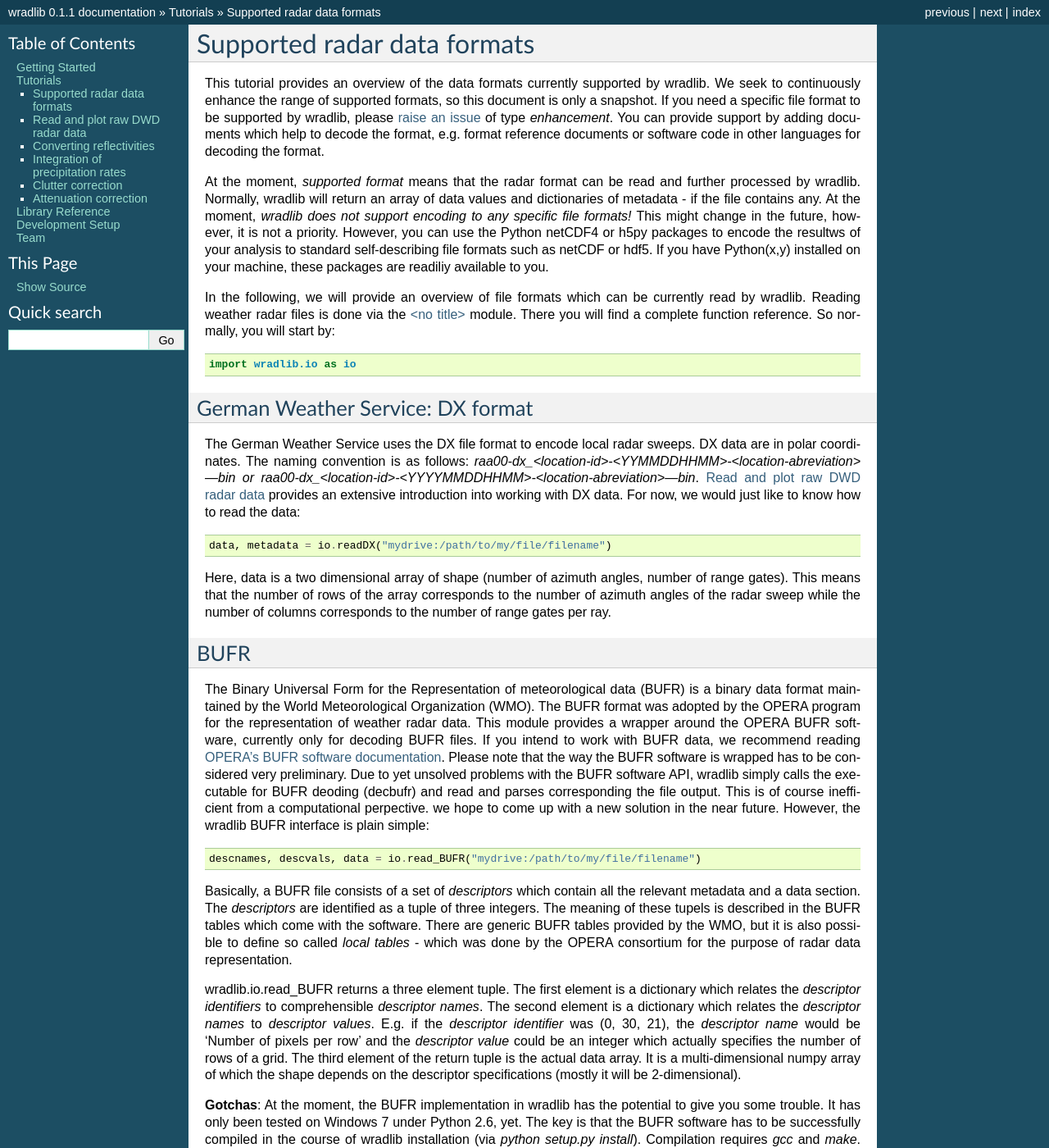
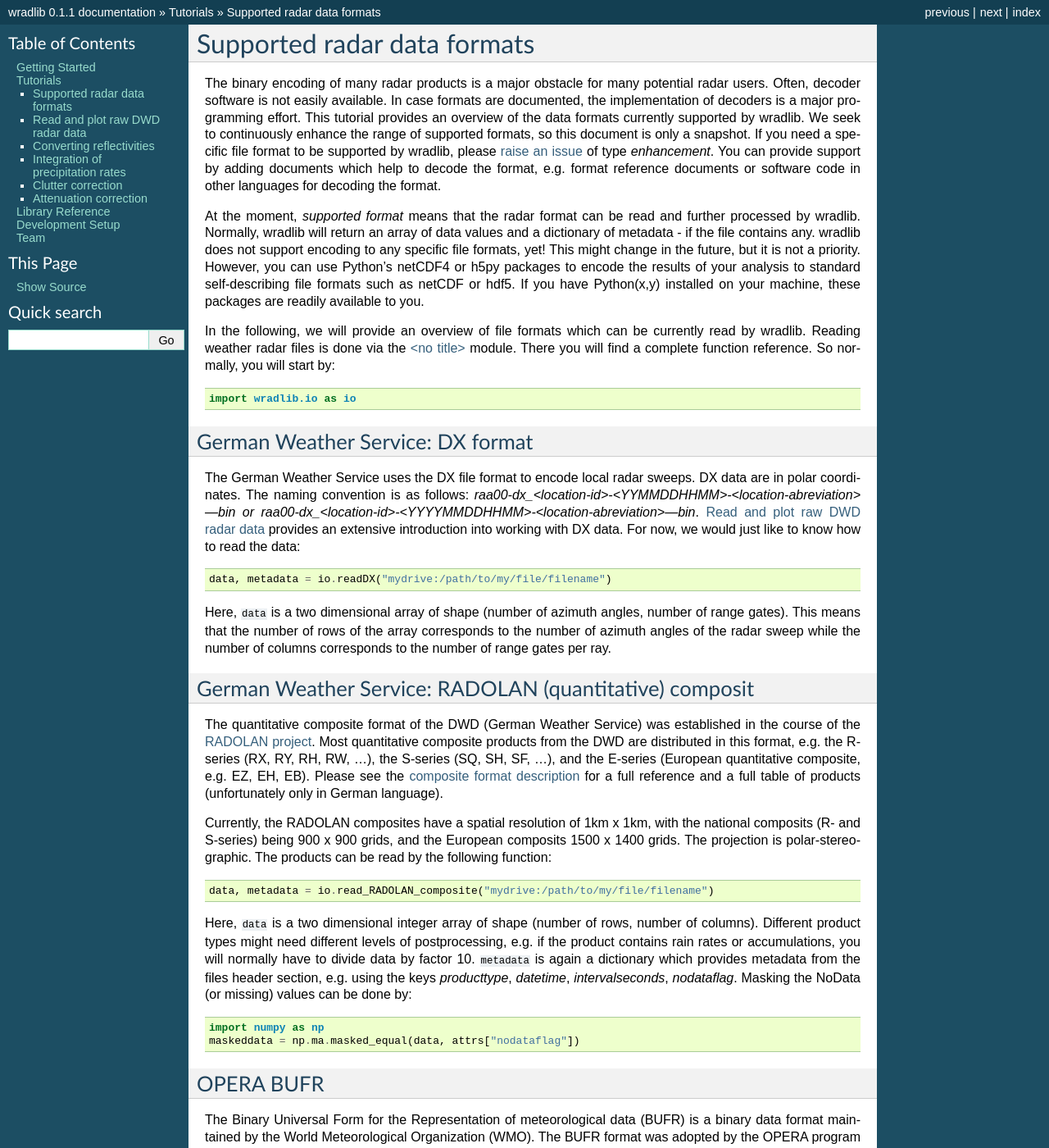
Before and after one commit to wradlib/wradlib-docs, a Sphinx documentation site: the page built from source/tutorial_supported_formats.rst, in a window 1280 px wide and 1400 px high. Shown: the whole window at 82% size. Built offline with Sphinx 7.4.7, drawn with Linux system fonts in a browser that asks for light colours; formulas are drawn with MathJax 3; some of the changed text lies outside the part shown.

Commit message:
added reader for RADOLAN composite files (io.read_RADOLAN_composite)
enhanced the tutorial about supported data formats

began work on reader for OPERA hdf5 files (io.read_OPERA_hdf5)

```diff
--- a/source/tutorial_supported_formats.rst
+++ b/source/tutorial_supported_formats.rst
@@ -2,9 +2,9 @@
 Supported radar data formats
 ****************************
 
-This tutorial provides an overview of the data formats currently supported by wradlib. We seek to continuously enhance the range of supported formats, so this document is only a snapshot. If you need a specific file format to be supported by wradlib, please `raise an issue <https://bitbucket.org/wradlib/wradlib/issues/new>`_ of type *enhancement*. You can provide support by adding documents which help to decode the format, e.g. format reference documents or software code in other languages for decoding the format.
+The binary encoding of many radar products is a major obstacle for many potential radar users. Often, decoder software is not easily available. In case formats are documented, the implementation of decoders is a major programming effort. This tutorial provides an overview of the data formats currently supported by wradlib. We seek to continuously enhance the range of supported formats, so this document is only a snapshot. If you need a specific file format to be supported by wradlib, please `raise an issue <https://bitbucket.org/wradlib/wradlib/issues/new>`_ of type *enhancement*. You can provide support by adding documents which help to decode the format, e.g. format reference documents or software code in other languages for decoding the format.
 
-At the moment, *supported format* means that the radar format can be read and further processed by wradlib. Normally, wradlib will return an array of data values and dictionaries of metadata - if the file contains any. At the moment, *wradlib does not support encoding to any specific file formats!* This might change in the future, however, it is not a priority. However, you can use the Python netCDF4 or h5py packages to encode the resultws of your analysis to standard self-describing file formats such as netCDF or hdf5. If you have Python(x,y) installed on your machine, these packages are readiliy available to you.
+At the moment, *supported format* means that the radar format can be read and further processed by wradlib. Normally, wradlib will return an array of data values and a dictionary of metadata - if the file contains any. wradlib does not support encoding to any specific file formats, yet! This might change in the future, but it is not a priority. However, you can use Python's netCDF4 or h5py packages to encode the results of your analysis to standard self-describing file formats such as netCDF or hdf5. If you have Python(x,y) installed on your machine, these packages are readily available to you.
 
 In the following, we will provide an overview of file formats which can be currently read by wradlib. Reading weather radar files is done via the :doc:`io` module. There you will find a complete function reference. So normally, you will start by::
 
@@ -18,11 +18,25 @@ The German Weather Service uses the DX file format to encode local radar sweeps.
 
    data, metadata = io.readDX("mydrive:/path/to/my/file/filename")
 
-Here, data is a two dimensional array of shape (number of azimuth angles, number of range gates). This means that the number of rows of the array corresponds to the number of azimuth angles of the radar sweep while the number of columns corresponds to the number of range gates per ray.
+Here, ``data`` is a two dimensional array of shape (number of azimuth angles, number of range gates). This means that the number of rows of the array corresponds to the number of azimuth angles of the radar sweep while the number of columns corresponds to the number of range gates per ray.
 
 
-BUFR
-----
+German Weather Service: RADOLAN (quantitative) composit
+-------------------------------------------------------
+The quantitative composite format of the DWD (German Weather Service) was established in the course of the `RADOLAN project <http://www.dwd.de/radolan>`_. Most quantitative composite products from the DWD are distributed in this format, e.g. the R-series (RX, RY, RH, RW, ...), the S-series (SQ, SH, SF, ...), and the E-series (European quantitative composite, e.g. EZ, EH, EB). Please see the `composite format description <http://www.dwd.de/bvbw/generator/DWDWWW/Content/Wasserwirtschaft/en/Unsere__Leistungen__en/Radarniederschlagsprodukte__en/RADOLAN__en/RADOLAN__RADVOR__OP__Komposit__format__2__2__1__pdf,templateId=raw,property=publicationFile.pdf/RADOLAN_RADVOR_OP_Komposit_format_2_2_1_pdf.pdf>`_ for a full reference and a full table of products (unfortunately only in German language).
+
+Currently, the RADOLAN composites have a spatial resolution of 1km x 1km, with the national composits (R- and S-series) being 900 x 900 grids, and the European composits 1500 x 1400 grids. The projection is polar-stereographic. The products can be read by the following function::
+
+   data, metadata = io.read_RADOLAN_composite("mydrive:/path/to/my/file/filename")
+
+Here, ``data`` is a two dimensional integer array of shape (number of rows, number of columns). Different product types might need different levels of postprocessing, e.g. if the product contains rain rates or accumulations, you will normally have to divide data by factor 10. ``metadata`` is again a dictionary which provides metadata from the files header section, e.g. using the keys *producttype*, *datetime*, *intervalseconds*, *nodataflag*. Masking the NoData (or missing) values can be done by::
+
+	import numpy as np
+	maskeddata = np.ma.masked_equal(data, attrs["nodataflag"])
+
+
+OPERA BUFR
+----------
 The Binary Universal Form for the Representation of meteorological data (BUFR) is a binary data format maintained by the World Meteorological Organization (WMO). The BUFR format was adopted by the OPERA program for the representation of weather radar data. This module provides a wrapper around the OPERA BUFR software, currently only for decoding BUFR files. If you intend to work with BUFR data, we recommend reading `OPERA's BUFR software documentation <http://www.knmi.nl/opera/bufr/doc/bufr_sw_desc.pdf>`_. Please note that the way the BUFR software is wrapped has to be considered very preliminary. Due to yet unsolved problems with the BUFR software API, wradlib simply calls the executable for BUFR deoding (decbufr) and read and parses corresponding the file output. This is of course inefficient from a computational perpective. we hope to come up with a new solution in the near future. However, the wradlib BUFR interface is plain simple::
 
    descnames, descvals, data = io.read_BUFR("mydrive:/path/to/my/file/filename")
@@ -34,6 +48,13 @@ Basically, a BUFR file consists of a set of *descriptors* which contain all the
 **Gotchas**: At the moment, the BUFR implementation in wradlib has the potential to give you some trouble. It has only been tested on Windows 7 under Python 2.6, yet. The key is that the BUFR software has to be successfully compiled in the course of wradlib installation (via *python setup.py install*). Compilation requires *gcc* and *make*. Both is pre-installed on most Linux machines, and can be installed on Windows using the `MinGW compiler suite <http://www.mingw.org/wiki/Getting_Started>`_. **If you are using Python(x,y)**, gcc and make should already be available on your machine! You can check this by opening a console window and typing ``gcc --version`` and ``mingw32-make --version``. For **Linux**, the makefile is available and we hope that the installation process works. But we never tested it! Please give us your feedback how it works under Linux by sending an e-mail to wradlib-users@googlegroups.com or by `raising an issue <https://bitbucket.org/wradlib/wradlib/issues/new>`_.
 
 
+OPERA HDF5 (ODIM_H5)
+--------------------
+`HDF5 <http://www.hdfgroup.org/HDF5/>`_ is a data model, library, and file format for storing and managing data. The `OPERA 3 program <http://www.knmi.nl/opera>`_ developed a convention (or information model) on how to store and exchange radar data in hdf5 format. It is based on the work of `COST Action 717 <http://www.smhi.se/hfa_coord/cost717>` and is used e.g. in real-time operations in the Nordic countries. This OPERA Data and Information Model (ODIM) is documented e.g. in this `report <http://www.knmi.nl/opera/opera3/OPERA_2008_03_WP2.1b_ODIM_H5_v2.1.pdf>`_ and in a `UML representation <http://www.knmi.nl/opera/opera3/OPERA_2008_18_WP2.1b_ODIM_UML.pdf>`_.
+
+The implementation of the OPERA HDF5 format in wradlib is an ongoing effort. We hope to present a first reader soon...you can already have a look at the construction site in the source under ``wradlib.io.read_OPERA_hdf5``...
+
+
 NetCDF
 ------
 The NetCDF format also claims to be self-describing. However, as for all such formats, the developers of netCDF also admit that "[...] the mere use of netCDF is not sufficient to make data self-describing and meaningful to both humans and machines [...]". The program that reads the data needs to know about the expected content. Different radar operators or data distributors will use different naming conventions and data hierarchies. Even though Python provides a decent netCDF library (netcdf4), wradlib will need to provide different interfaces to netCDF files offered by different distributors.
@@ -41,4 +62,4 @@ The NetCDF format also claims to be self-describing. However, as for all such fo
 **NetCDF files exported by the EDGE software**
 EDGE is a commercial software for radar control and data analysis provided by the Entreprise Electronics Corporation. It allows for netCDF data export. The resulting files can be read by::
 
-   data, metadata = read_EDGE_netcdf("mydrive:/path/to/my/file/filename")
+   data, metadata = io.read_EDGE_netcdf("mydrive:/path/to/my/file/filename")
```
